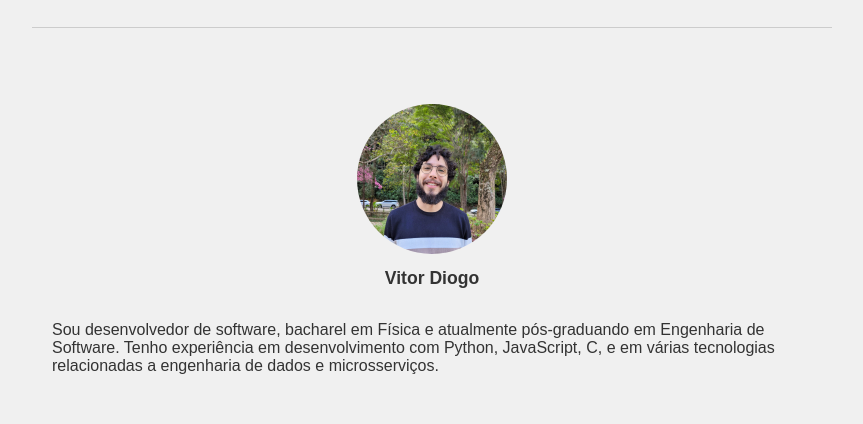
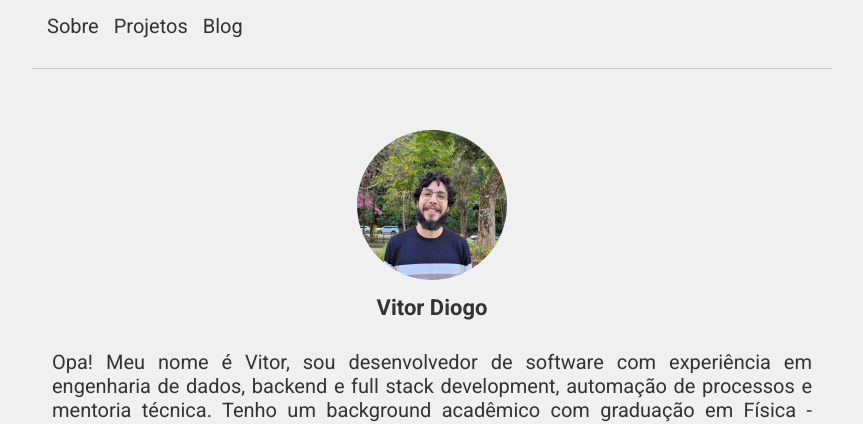
Before and after one commit to vpdiogo/my-website, a plain HTML site: page index.html in a window 1280 px wide. Shown: the part 141-565 px from the top of the page, without its empty margins (208-1071 px from the left). Drawn offline with Linux system fonts and the light colour scheme.

Commit message:
feat: change about text, projects and blog

```diff
--- a/css/style.css
+++ b/css/style.css
@@ -1,5 +1,6 @@
 body {
-    font-family: Arial, sans-serif;
+    font-family: 'Roboto', sans-serif;
+    font-size: 20px;
     margin: 0;
     padding: 0;
     background-color: #f0f0f0;
@@ -19,6 +20,10 @@ header {
     margin: 0 auto;
 }
 
+header h1 {
+    font-size: 2.5em;
+}
+
 nav {
     margin: 10px 0;
     width: 100%;
@@ -29,7 +34,7 @@ nav ul {
     padding: 0;
     display: flex;
     justify-content: flex-start;
-    margin: 10px 0 0 0;
+    margin: 0px 0 0 0;
     flex-wrap: wrap;
 }
 
@@ -50,6 +55,15 @@ nav ul li a {
         margin: 20px 0;
         padding: 0 15px;
     }
+}
+
+.reduced-margin {
+    margin-top: 1px;
+    margin-bottom: 10px;
+}
+
+p {
+    text-align: justify;
 }
 
 main {
@@ -87,6 +101,7 @@ hr {
     height: 150px;
     object-fit: cover;
     margin-bottom: 10px;
+    margin-top: 0px;
 }
 
 .sobre-mim figcaption {
--- a/index.html
+++ b/index.html
@@ -7,6 +7,7 @@
     <title>Vitor Diogo</title>
     <link rel="stylesheet" href="css/style.css">
     <link rel="stylesheet" href="https://cdnjs.cloudflare.com/ajax/libs/font-awesome/6.0.0-beta3/css/all.min.css">
+    <link rel="stylesheet" href="https://fonts.googleapis.com/css2?family=Roboto:wght@400;700&display=swap">
 </head>
 <body>
     <div id="header-placeholder"></div>
@@ -14,15 +15,30 @@
     <main>
         <section class="sobre-mim">
             <div class="sobre-mim-content">
-                <figure>
+                <figure class="reduced-margin">
                     <img src="assets/images/foto-perfil.jpeg" alt="Minha foto">
                     <figcaption>Vitor Diogo</figcaption>
                 </figure>
                 <p>
-                    Sou desenvolvedor de software, bacharel em Física e atualmente pós-graduando
-                    em Engenharia de Software. Tenho experiência em desenvolvimento com Python,
-                    JavaScript, C, e em várias tecnologias relacionadas a engenharia de dados
-                    e microsserviços.
+                    Opa! Meu nome é Vitor, sou desenvolvedor de software com experiência
+                    em engenharia de dados, backend e full stack development, automação de
+                    processos e mentoria técnica. Tenho um background acadêmico com graduação
+                    em Física - ênfase em computação quântica e análise estatística de dados
+                    laboratoriais.
+                    <br><br>
+                    Apesar de ter iniciado cedo na TI, foi na graduação que descobri a paixão
+                    pela codificação, processando dados laboratoriais. Aqui compartilho algumas
+                    pesquisas e criações em engenharia de software, ciência de dados e computação
+                    em geral.
+                    <br><br>
+                    Fora do trabalho, sou apaixonado por música, instrumentos musicais,
+                    leitura (principalmente clássicos e científicos) e videogames. Também gosto
+                    de aplicar programação em projetos pessoais, estudar coisas novas em computação,
+                    física, matemática e tecnologia no geral.
+                    <br><br>
+                    Se você quiser saber mais sobre mim, meus projetos e o que ando estudando,
+                    fique à vontade para explorar o site e entrar em contato comigo. Será um prazer
+                    conversar sobre tecnologia, ciência e o que mais você quiser compartilhar.
                 </p>
             </div>
         </section>
--- a/partials/header.html
+++ b/partials/header.html
@@ -1,5 +1,5 @@
 <header>
-    <h1>Desenvolvimento de software, dados e ciência</h1>
+    <h1>Computação & desenvolvimento</h1>
     <nav>
         <ul>
             <li><a href="index.html">Sobre</a></li>
```
Also changed, not shown: blog.html (+7 -6 lines), projects.html (+5 -4 lines).
